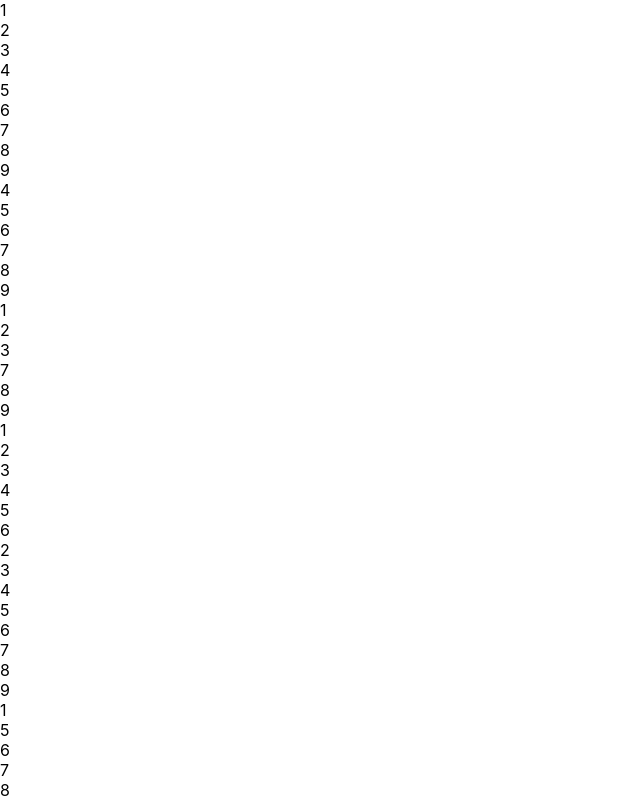
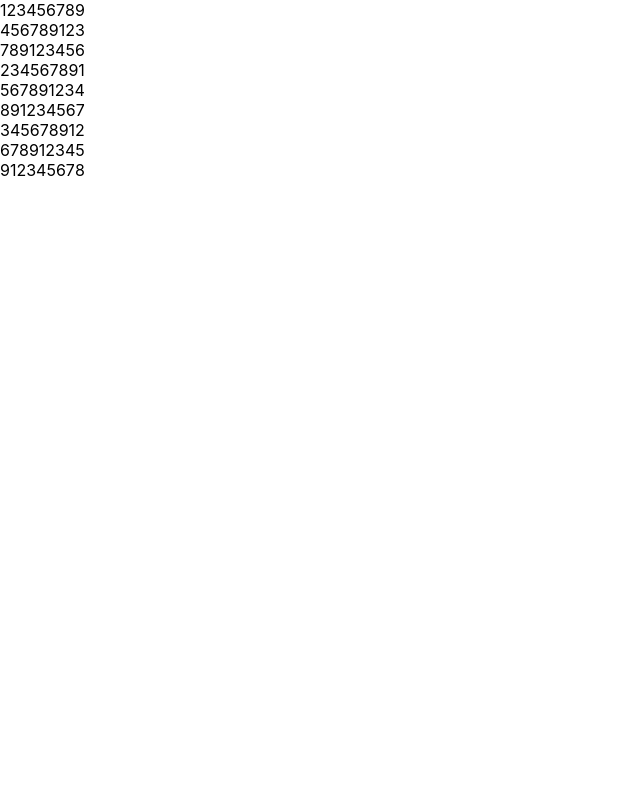
Before and after one commit to abaklanov/sudoku, a React (Create React App) app: page / in a window 1280 px wide. Shown: the top 800 px of the page, without its empty margins (0-640 px from the left). Built offline with nearby package versions, Linux system fonts and the light colour scheme.

Commit message:
Show playfield and dummy solution

```diff
--- a/src/components/Field/Field.tsx
+++ b/src/components/Field/Field.tsx
@@ -1,11 +1,16 @@
 import * as React from "react";
+import styles from "./styles.module.css";
 
 type FieldProps = {
   value: number;
 };
 
 const Field = (props: FieldProps): JSX.Element => {
-  return <div data-testid="field">{props.value}</div>;
+  return (
+    <div data-testid="field" className={styles.field}>
+      {props.value}
+    </div>
+  );
 };
 
 export default Field;
--- a/src/components/Playfield/Playfield.tsx
+++ b/src/components/Playfield/Playfield.tsx
@@ -1,5 +1,6 @@
 import * as React from "react";
 import Field from "../Field";
+import styles from "./styles.module.css";
 
 const Playfield = (): JSX.Element => {
   const [solution, setSolution] = React.useState<number[][]>([]);
@@ -17,13 +18,14 @@ const Playfield = (): JSX.Element => {
     setSolution(matrix);
   }, []);
 
-  const render = solution.map((row, rowIndex) =>
-    row.reduce<Array<JSX.Element>>((acc, curr, index) => {
+  const render = solution.map((row, rowIndex) => [
+    ...row.reduce<Array<JSX.Element>>((acc, curr, index) => {
       return [...acc, <Field value={curr} key={`${rowIndex}-${index}`} />];
-    }, [])
-  );
+    }, []),
+    <div className={styles.linebreak} />,
+  ]);
 
-  return <>{render}</>;
+  return <div className={styles.container}>{render}</div>;
 };
 
 export default Playfield;
--- /dev/null
+++ b/src/components/Playfield/styles.module.css
@@ -0,0 +1,9 @@
+.container {
+  display: flex;
+  flex-wrap: wrap;
+}
+
+.linebreak {
+  flex-basis: 100%;
+  height: 0;
+}
```
Also changed, not shown: src/components/Field/styles.module.css (added).
